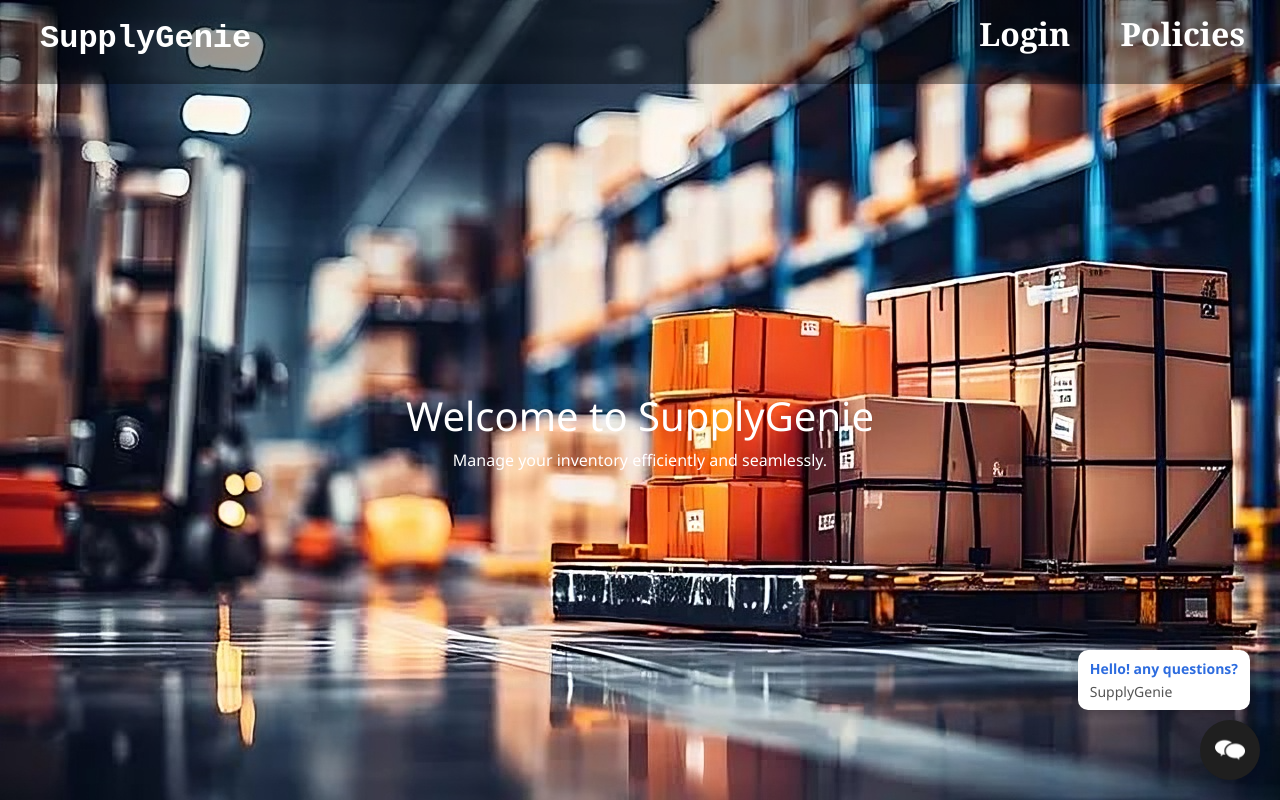
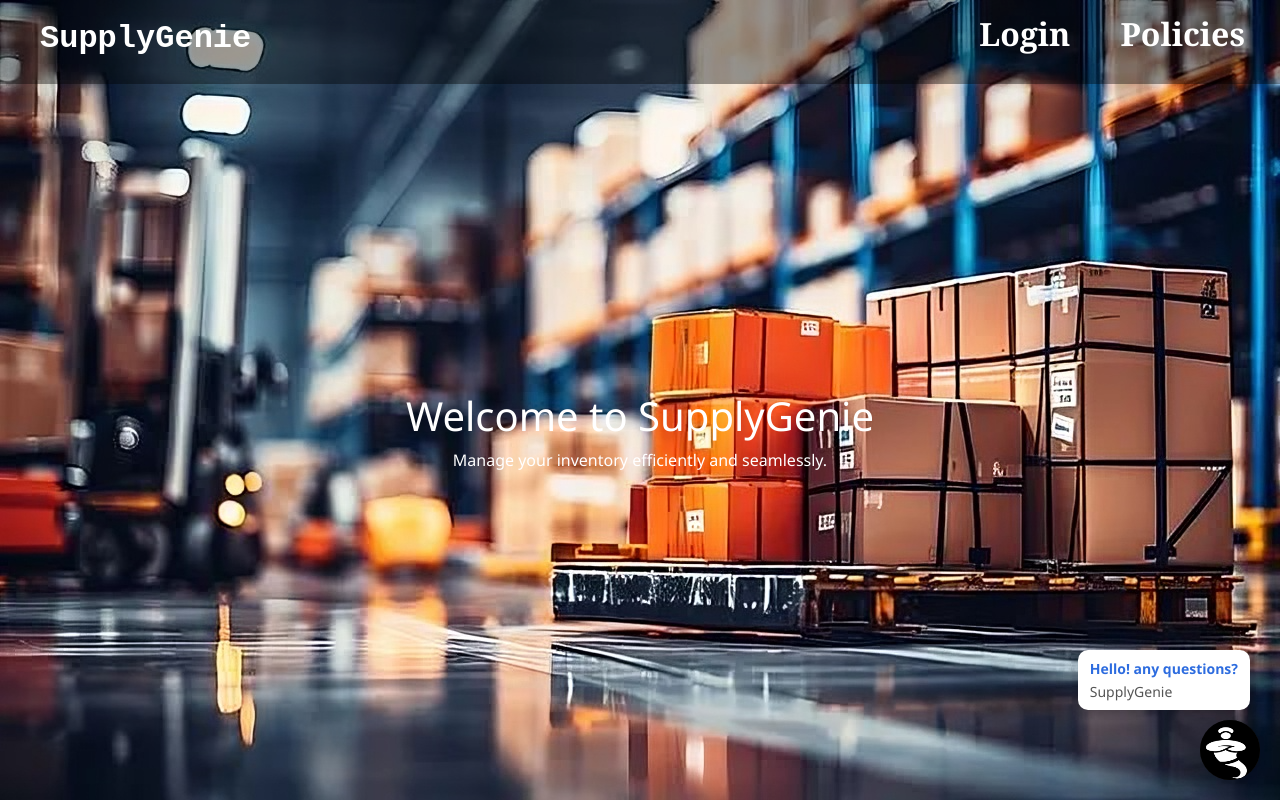
Before and after one commit to AbhishekMamgain7/SupplyGenie, a React (Vite) app in the folder FrontEnd/: page / in a window 1280 px wide. Built offline with nearby package versions, Linux system fonts and the light colour scheme.

Commit message:
Add files via upload

```diff
--- a/FrontEnd/src/ChatBot/Chatbot.css
+++ b/FrontEnd/src/ChatBot/Chatbot.css
@@ -203,6 +203,8 @@
 }
 
 .chatbot-toggle-button img {
-    width: 30px;
-    height: 30px;
+    width: 60px;
+    height: 60px;
+    align-self: center;
+    border-radius: 50%;
 }
--- a/FrontEnd/src/ChatBot/Chatbot.jsx
+++ b/FrontEnd/src/ChatBot/Chatbot.jsx
@@ -2,8 +2,8 @@ import React, { useEffect, useRef, useState } from "react";
 import "./Chatbot.css";
 import { GoogleGenerativeAI } from "@google/generative-ai";
 import chatbotData from "./chatbotData.json";
-import chatIcon from './chat-icon.png';
-import sendIcon from './send-icon.png';
+import genieIcon from "./genie-icon.png";
+import sendIcon from "./send-icon.png";
 
 const Chatbot = () => {
   const API_KEY = "your_api_key";
@@ -34,10 +34,10 @@ const Chatbot = () => {
 
     try {
       const chatSession = model.startChat({
-                history: newMessages.map(msg => ({
+        history: newMessages.map((msg) => ({
           role: msg.role,
           parts: [{ text: msg.text }],
-                }))
+        })),
       });
 
       const result = await chatSession.sendMessageStream(input);
@@ -55,7 +55,6 @@ const Chatbot = () => {
           return [...updated];
         });
       }
-
     } catch (error) {
       setMessages((prev) => [
         ...prev,
@@ -64,9 +63,8 @@ const Chatbot = () => {
     }
 
     setLoading(false);
-
   };
-    const toggleChatbot = () => setChatOpen(prev => !prev);
+  const toggleChatbot = () => setChatOpen((prev) => !prev);
   return (
     <>
       {!chatOpen && (
@@ -76,16 +74,17 @@ const Chatbot = () => {
         </div>
       )}
       <button onClick={toggleChatbot} className="chatbot-toggle-button">
-                <img src={chatIcon} alt="Open Chatbot" />
+        <img src={genieIcon} alt="Open Chatbot" />
       </button>
 
       {chatOpen && (
         <div className="chatbot-wrapper">
           <div className="chatbot-header">
             <span>SupplyGenie</span>
-                        <button onClick={toggleChatbot} className="chatbot-close">close</button>
+            <button onClick={toggleChatbot} className="chatbot-close">
+              close
+            </button>
           </div>
-
 
           <div className="chatbot-messages" ref={chatRef}>
             {/* Welcome message always at top */}
```
Also changed, not shown: FrontEnd/src/ChatBot/genie-icon.png (added). Lines whose indentation alone changed are shown as unchanged.
